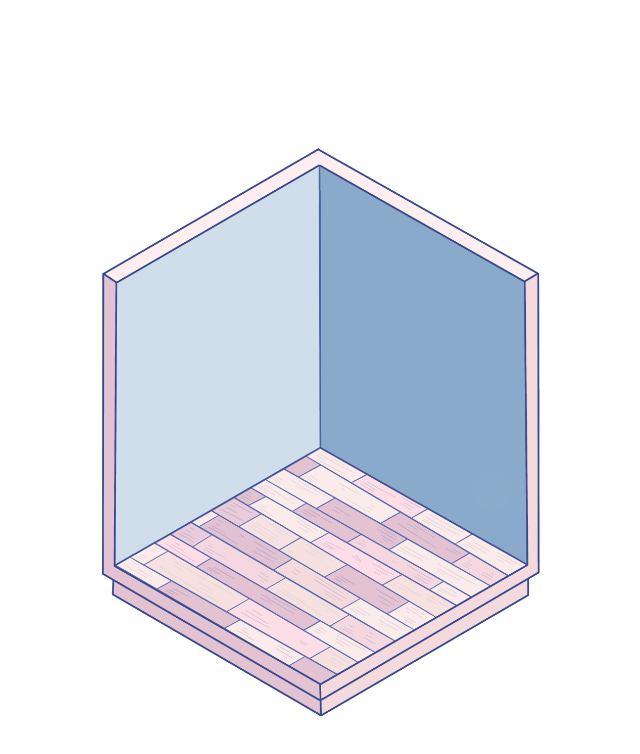
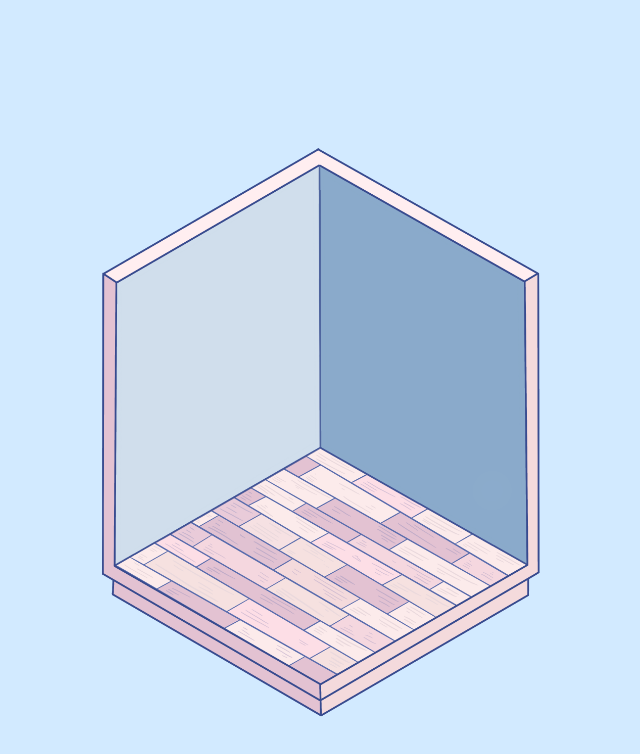
Before and after one commit to rigelle-cruz/cozy, a website: page index.html in a window 1280 px wide. Shown: the whole page, without its empty margins (338-978 px from the left). Drawn offline with Linux system fonts and the light colour scheme.

Commit message:
change background colour for body

```diff
--- a/styles/main.scss
+++ b/styles/main.scss
@@ -1,5 +1,5 @@
-.body {
-  background-color: #a5cdef;
+body {
+  background-color: #d2eaff;
 }
 
 .base {
```
Also changed, not shown: styles/main.css.
